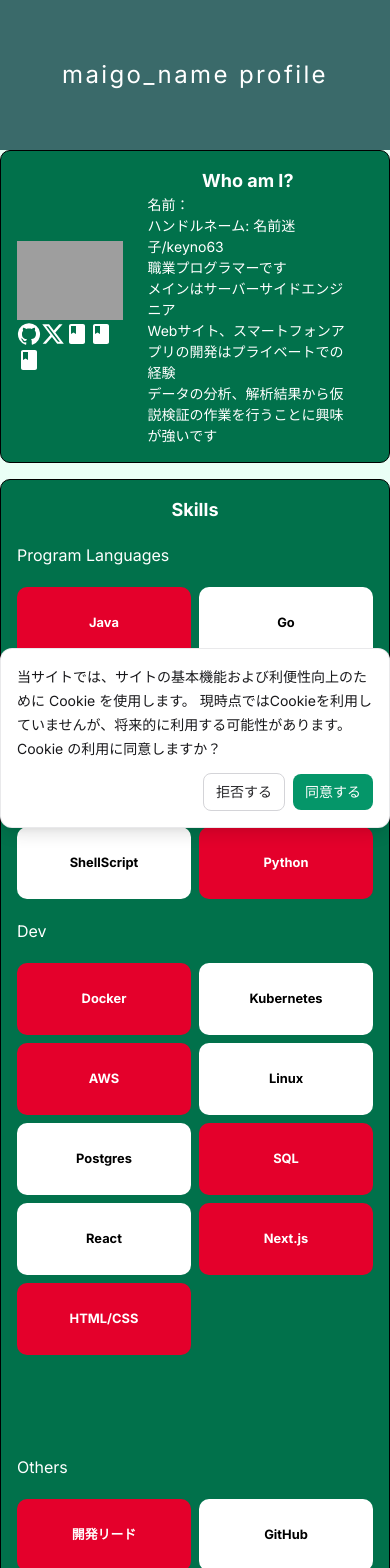
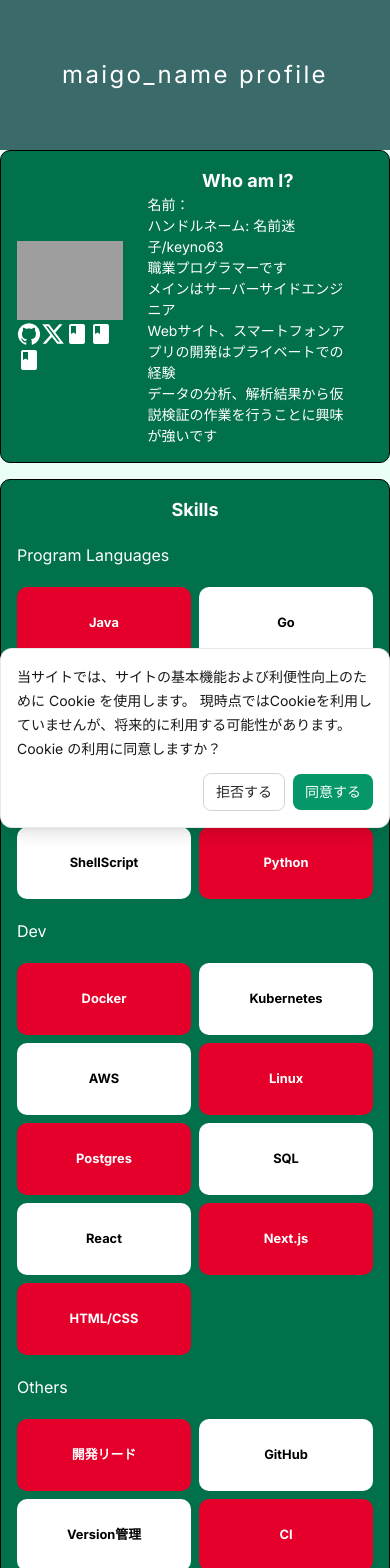
Before and after one commit to keyno63/profile.maigo-name.tokyo, a Next.js app in the folder website/: page / in a window 390 px wide. Shown: the top 1568 px of the page. Built offline with nearby package versions, Linux system fonts and the light colour scheme; grey boxes are pictures that could not be loaded.

Commit message:
fix skill set part colors

```diff
--- a/website/features/about/components/skills/skill-set.tsx
+++ b/website/features/about/components/skills/skill-set.tsx
@@ -7,6 +7,7 @@ import React, {useEffect, useRef, useState} from "react";
 export default function SkillSet() {
     const [activeSkill, setActiveSkill] = useState<any | null>(null);
     const tooltipRef = useRef<HTMLDivElement | null>(null);
+    const [columnCount, setColumnCount] = useState(4);
 
     useEffect(() => {
         const handleClickOutside = (event: { target: any }) => {
@@ -21,18 +22,40 @@ export default function SkillSet() {
         };
     }, []);
 
+    useEffect(() => {
+        const updateColumns = () => {
+            if (window.innerWidth <= 600) {
+                setColumnCount(2);
+                return;
+            }
+            if (window.innerWidth <= 900) {
+                setColumnCount(3);
+                return;
+            }
+            setColumnCount(4);
+        };
+
+        updateColumns();
+        window.addEventListener("resize", updateColumns);
+        return () => window.removeEventListener("resize", updateColumns);
+    }, []);
+
     const renderSkillsGrid = (skills: Skill[]) => {
         const paddedSkills = [...skills];
-        while (paddedSkills.length % 4 !== 0) {
+        while (paddedSkills.length % columnCount !== 0) {
             paddedSkills.push({ skillName: "", description: "" });
         }
 
         return (
             <div className={styles.skills_grid}>
-                {paddedSkills.map((skill, index) => (
+                {paddedSkills.map((skill, index) => {
+                    const row = Math.floor(index / columnCount);
+                    const col = index % columnCount;
+                    const isRed = (row + col) % 2 === 0;
+                    return (
                     <div
                         key={index}
-                        className={`${styles.skill_box} ${(index % 2 === 0 ? styles.line_odd : styles.line_even)} ${(Math.floor(index / 4) % 2 === 0) ? styles.row_odd : styles.row_even} ${!skill.skillName ? styles.skill_box_empty : ""}`}
+                        className={`${styles.skill_box} ${isRed ? styles.skill_box_red : styles.skill_box_white} ${!skill.skillName ? styles.skill_box_empty : ""}`}
                         onClick={() => skill.skillName && setActiveSkill(skill.skillName)}
                     >
                         {skill.skillName && <span>{skill.skillName}</span>}
@@ -42,7 +65,8 @@ export default function SkillSet() {
                             </div>
                         )}
                     </div>
-                ))}
+                    );
+                })}
             </div>
         );
     };
--- a/website/features/about/styles.module.css
+++ b/website/features/about/styles.module.css
@@ -233,28 +233,21 @@
     font-weight: bold;
 }
 
-.skill_box_empty {
-    background-color: transparent !important;
-    border: none;
-    pointer-events: none;
+.skill_box_red {
+    background-color: var(--box-red);
+    color: white;
 }
 
-.row_odd.line_odd {
-    background-color: var(--box-red);
-}
-
-.row_odd.line_even {
+.skill_box_white {
     background-color: var(--box-white);
     color: var(--box-white-backgroud);
 }
 
-.row_even.line_odd {
-    background-color: var(--box-white);
-    color: var(--box-white-backgroud);
-}
-
-.row_even.line_even {
-    background-color: var(--box-red);
+.skill_box_empty {
+    background-color: transparent !important;
+    border: none;
+    color: inherit !important;
+    pointer-events: none;
 }
 
 /* 空のボックスに対するスタイル */
```
